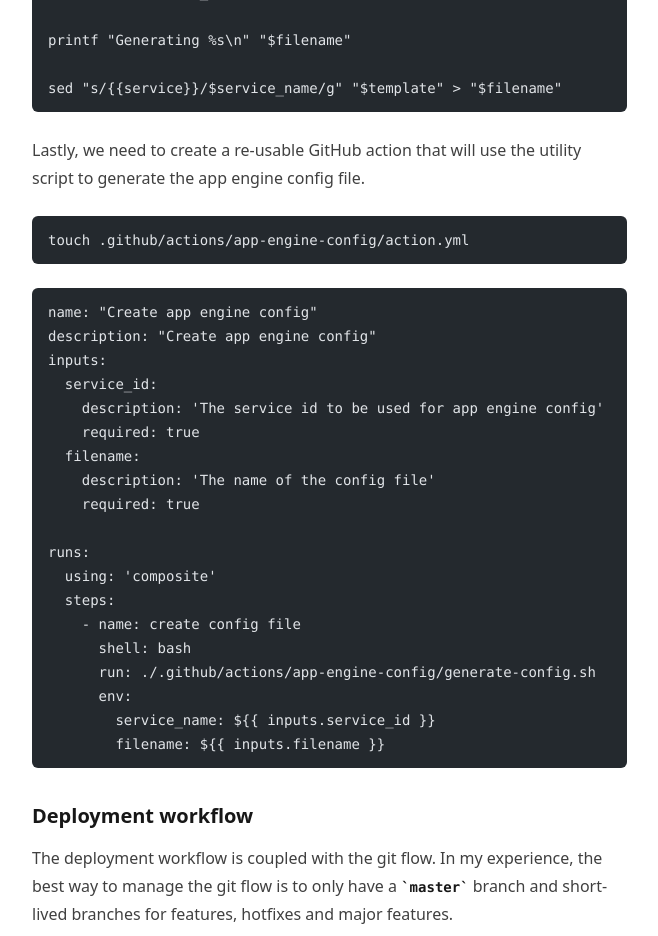
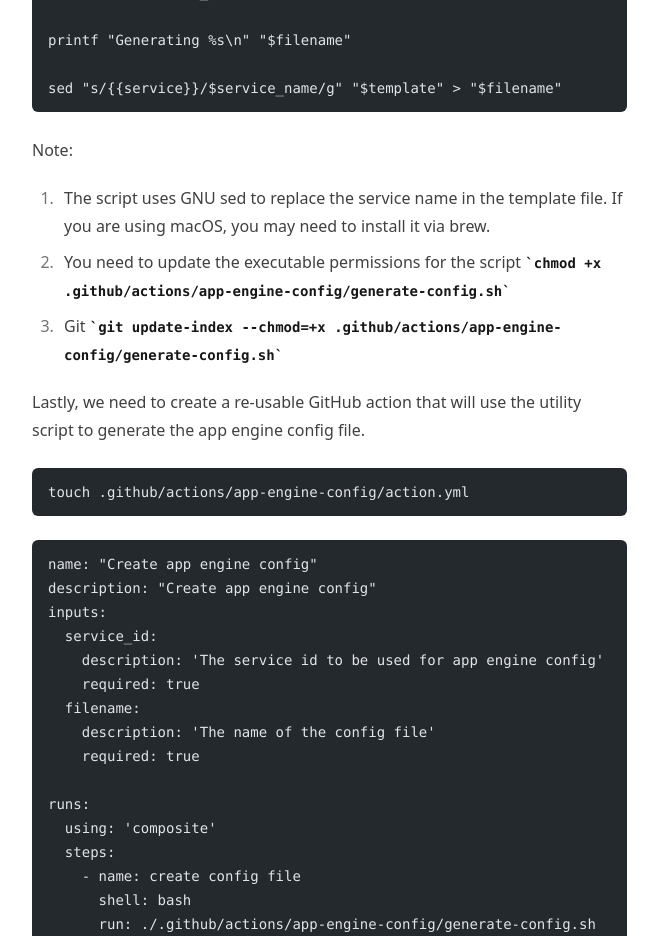
Before and after one commit to doichev-kostia/doichev-kostia, an Astro site: page /blog/app-engine-deployment-pipelines in a window 1280 px wide. Shown: the part 2680-3616 px from the top of the page, without its empty margins (240-898 px from the left). Built offline with nearby package versions, Linux system fonts and the light colour scheme; Astro itself is replaced by a stand-in of ours; code samples lack their colours.

Commit message:
permission notes

````diff
--- a/src/content/blog/app-engine-deployment-pipelines.md
+++ b/src/content/blog/app-engine-deployment-pipelines.md
@@ -104,6 +104,12 @@ printf "Generating %s\n" "$filename"
 
 sed "s/{{service}}/$service_name/g" "$template" > "$filename"
 ```
+
+Note:
+
+1. The script uses GNU sed to replace the service name in the template file. If you are using macOS, you may need to install it via brew.
+2. You need to update the executable permissions for the script `chmod +x .github/actions/app-engine-config/generate-config.sh`
+3. Git `git update-index --chmod=+x .github/actions/app-engine-config/generate-config.sh`
 
 Lastly, we need to create a re-usable GitHub action that will use the utility script to generate the app engine config
 file.
````
